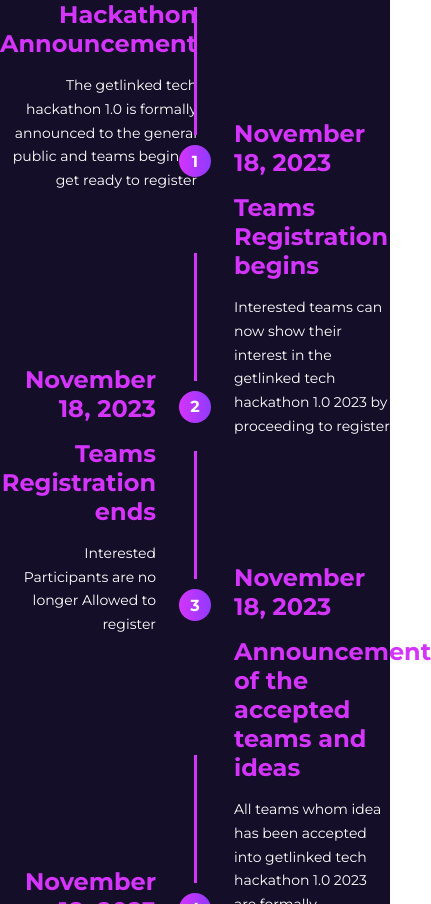
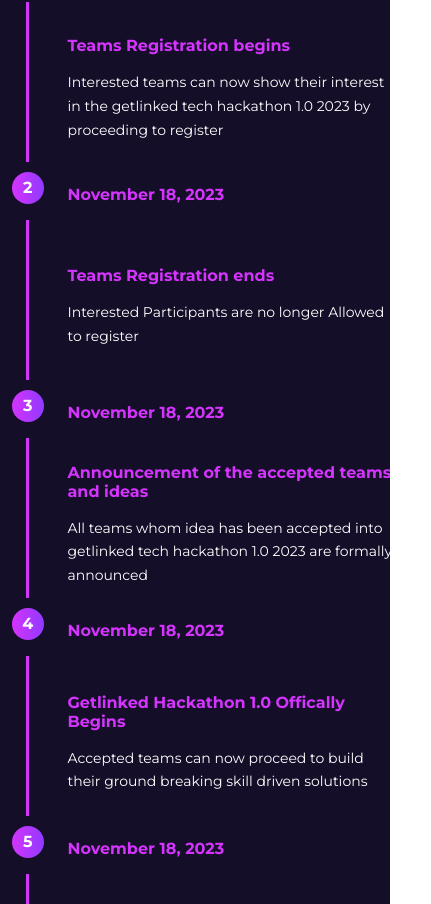
Before and after one commit to Elozino/getlinked-hackathon, a React (Vite) app: page / in a window 390 px wide. Shown: the part 5380-6284 px from the top of the page, 431 px wide, since content can reach past the window. Built offline with nearby package versions, Linux system fonts and the light colour scheme.

Commit message:
Update the styles for the navbar, timeline, and home page.

```diff
--- a/src/components/Navbar/navbar.css
+++ b/src/components/Navbar/navbar.css
@@ -79,6 +79,9 @@
 }
 
 @media screen and (max-width: 1080px) {
+  .navbar {
+    padding: 0 5rem;
+  }
   .navbar_links {
     display: none;
   }
--- a/src/components/Timeline/Timeline.jsx
+++ b/src/components/Timeline/Timeline.jsx
@@ -11,7 +11,7 @@
         </div>
         <div className="timeline_events">
           <div className="timeline_track">
-            <div className="left_track">
+            <div className="left_track head">
               <h4 className='title'>Hackathon Announcement</h4>
               <p className='text'>
                 The getlinked tech hackathon 1.0 is formally announced
@@ -22,14 +22,14 @@
               <div className="timeline_line"></div>
               <div className="circle">1</div>
             </div>
-            <div className="right_track">
+            <div className="right_track body">
               <h4 className="title">
                 November 18, 2023
               </h4>
             </div>
           </div>
           <div className="timeline_track">
-            <div className="left_track">
+            <div className="left_track body">
               <h4 className="title">
                 November 18, 2023
               </h4>
@@ -38,7 +38,7 @@
               <div className="timeline_line"></div>
               <div className="circle">2</div>
             </div>
-            <div className="right_track">
+            <div className="right_track head">
               <h4 className='title'>Teams Registration begins</h4>
               <p className='text'>
                 Interested teams can now show their interest in the
@@ -47,7 +47,7 @@
             </div>
           </div>
           <div className="timeline_track">
-            <div className="left_track">
+            <div className="left_track head">
               <h4 className='title'>Teams Registration ends</h4>
               <p className='text'>
                 Interested Participants are no longer Allowed to
@@ -58,14 +58,14 @@
               <div className="timeline_line"></div>
               <div className="circle">3</div>
             </div>
-            <div className="right_track">
+            <div className="right_track body">
               <h4 className="title">
                 November 18, 2023
               </h4>
             </div>
           </div>
           <div className="timeline_track">
-            <div className="left_track">
+            <div className="left_track body">
               <h4 className="title">
                 November 18, 2023
               </h4>
@@ -74,7 +74,7 @@
               <div className="timeline_line"></div>
               <div className="circle">4</div>
             </div>
-            <div className="right_track">
+            <div className="right_track head">
               <h4 className='title'>Announcement of the accepted teams
                 and ideas</h4>
               <p className='text'>
@@ -84,7 +84,7 @@
             </div>
           </div>
           <div className="timeline_track">
-            <div className="left_track">
+            <div className="left_track head">
               <h4 className='title'>Getlinked Hackathon 1.0 Offically Begins</h4>
               <p className='text'>
                 Accepted teams can now proceed to build their
@@ -95,14 +95,14 @@
               <div className="timeline_line"></div>
               <div className="circle">5</div>
             </div>
-            <div className="right_track">
+            <div className="right_track body">
               <h4 className="title">
                 November 18, 2023
               </h4>
             </div>
           </div>
           <div className="timeline_track">
-            <div className="left_track">
+            <div className="left_track body">
               <h4 className="title">
                 November 18, 2023
               </h4>
@@ -111,7 +111,7 @@
               <div className="timeline_line"></div>
               <div className="circle">6</div>
             </div>
-            <div className="right_track">
+            <div className="right_track head">
               <h4 className='title'>Demo Day</h4>
               <p className='text'>
                 Teams get the opportunity to pitch their projects to judges.
--- a/src/components/Timeline/timeline.css
+++ b/src/components/Timeline/timeline.css
@@ -39,6 +39,7 @@
   justify-content: space-between;
   align-items: end;
   gap: 2vw;
+  padding: 3vw;
 }
 
 .left_track,
@@ -104,3 +105,64 @@
   font-weight: 400;
   line-height: 170.9%; /* 23.926px */
 }
+
+@media (max-width: 480px) {
+  .timeline {
+    padding: 4rem 0;
+    overflow-x: hidden;
+  }
+  .timeline_events {
+    padding: 0 3vw;
+  }
+  .timeline_header p {
+    width: 80%;
+  }
+  .timeline_track {
+    padding: 0;
+    display: grid;
+    grid-template-areas:
+      "a b b b"
+      "a c c c";
+  }
+  .left_track,
+  .right_track {
+    width: 100%;
+    margin-left: 1rem;
+  }
+
+  .left_track {
+    text-align: left;
+  }
+
+  .body {
+    grid-area: c;
+  }
+
+  .head {
+    grid-area: b;
+  }
+
+  .line_track {
+    grid-area: a;
+  }
+
+  .timeline_line {
+    background-color: #d434fe;
+    width: 3px;
+    height: 10rem;
+  }
+
+  .timeline_track .title {
+    font-size: 1rem;
+    margin-bottom: 1rem;
+  }
+
+  .timeline_track .text {
+    color: #fff;
+    font-family: Montserrat;
+    font-size: 0.875rem;
+    font-style: normal;
+    font-weight: 400;
+    line-height: 170.9%; /* 23.926px */
+  }
+}
--- a/src/pages/Home/home.css
+++ b/src/pages/Home/home.css
@@ -531,7 +531,7 @@
   align-items: start;
 }
 
-.terms ul li img{
+.terms ul li img {
   margin-top: 10px;
 }
 
@@ -655,6 +655,11 @@
 }
 
 @media screen and (max-width: 1024px) {
+  .home_container header .float {
+    text-align: center;
+    left: 0;
+    top: 2%;
+  }
   .home_container header > div {
     flex-direction: column;
     height: 100%;
@@ -936,7 +941,7 @@
   .terms ul li {
     font-size: 1rem;
   }
-  .terms h6{
+  .terms h6 {
     font-size: 1.5rem;
   }
   .home_privacy-illustration {
@@ -1011,7 +1016,7 @@
   .home_privacy-content .policy-text {
     font-size: 0.7rem;
   }
-  .terms h6{
+  .terms h6 {
     font-size: 1rem;
   }
   .terms .terms-text {
@@ -1020,7 +1025,7 @@
   .terms ul li {
     font-size: 0.7rem;
   }
-  .terms ul li img{
+  .terms ul li img {
     margin-top: 5px;
   }
   .home_privacy-illustration img {
```
